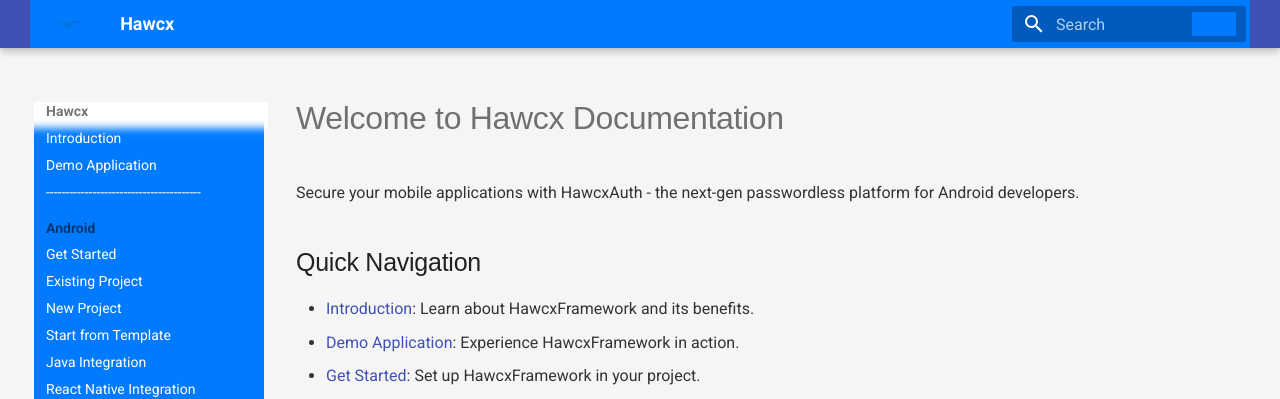
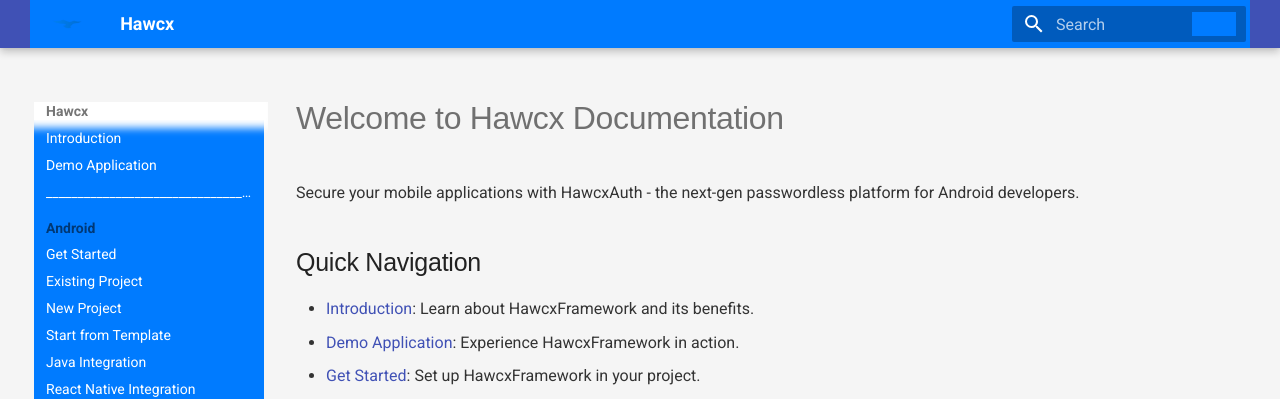
Before and after one commit to hawcx/sdk_docs, an MkDocs documentation site: the page built from docs/index.md, in a window 1280 px wide. Shown: the top 399 px of the page. Built offline with MkDocs 1.6.1 and Material for MkDocs 9.7.7, drawn with Linux system fonts in a browser that asks for light colours.

```diff
--- a/mkdocs.yml
+++ b/mkdocs.yml
@@ -34,7 +34,7 @@ nav:
   # - Home: index.md
   - Introduction: introduction.md
   - Demo Application: demo-application.md
-  - "----------------------------------------": "_separator.md"
+  - "______________________________________": "_separator.md"
   - Android:
     - Get Started: get-started.md
     - Existing Project: android/existing-project.md
```
